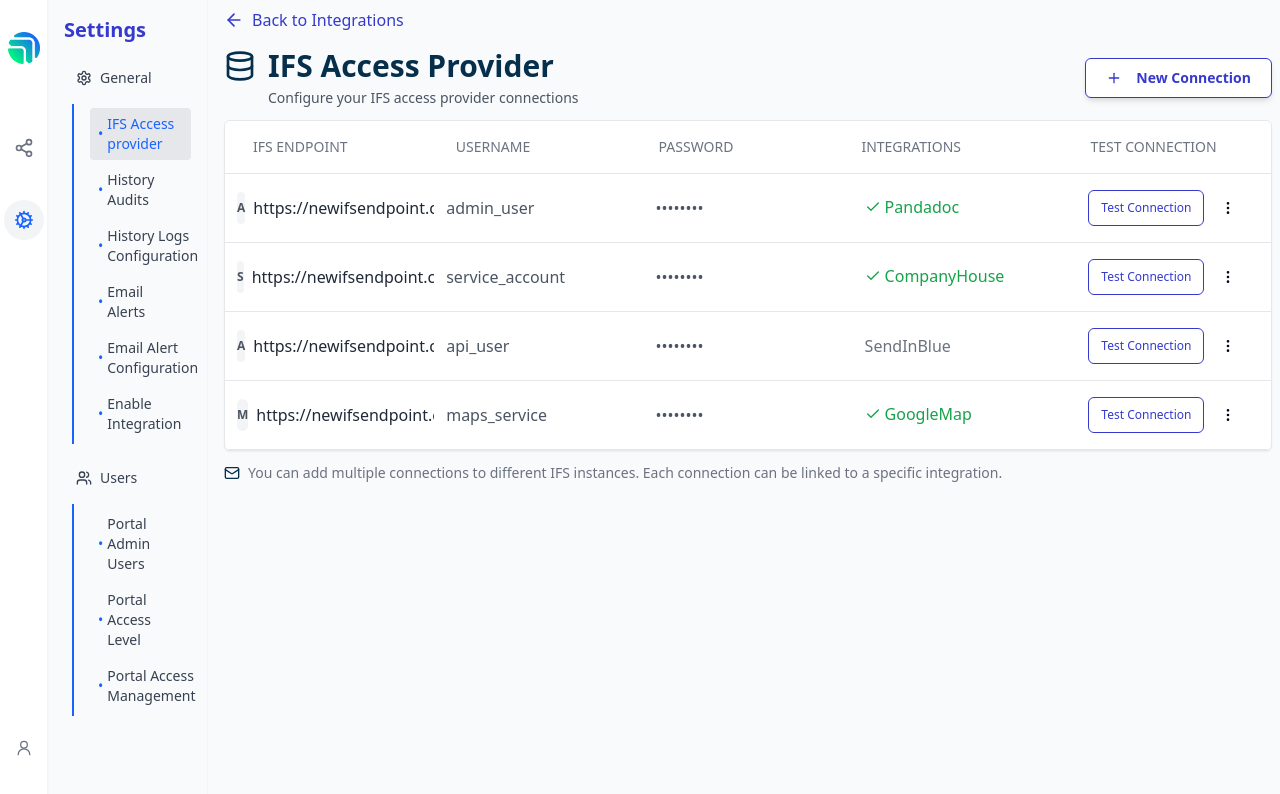
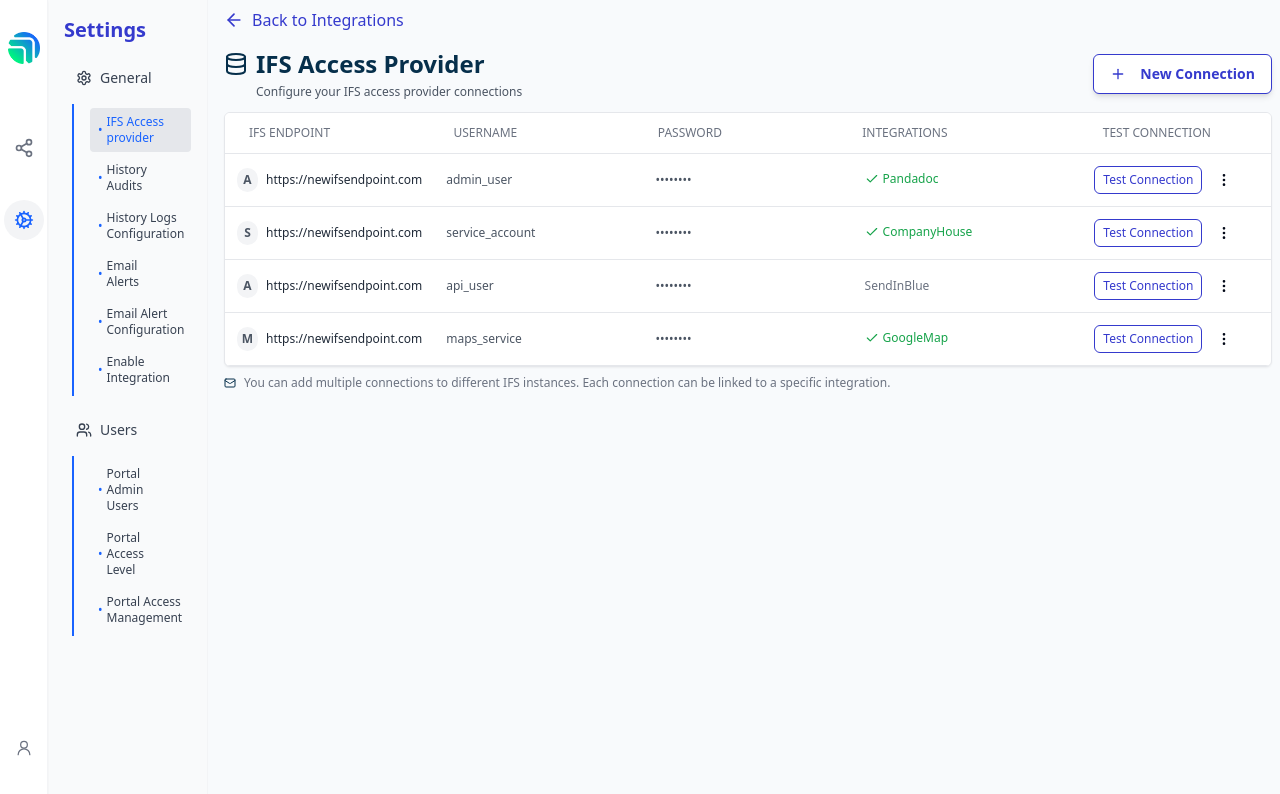
Before and after one commit to charanar/whimsical-workflow-wizard, a React (Vite) app: page /settings in a window 1280 px wide. Shown: the top 794 px of the page. Built offline with nearby package versions, Linux system fonts and the light colour scheme.

Commit message:
Reduce font sizes
Reduce font sizes for IFS Access Provider and table data to create more space for submenu items.

```diff
--- a/src/components/settings/ConnectionsTable.tsx
+++ b/src/components/settings/ConnectionsTable.tsx
@@ -29,7 +29,7 @@ const ConnectionsTable = ({ connections, onTestConnection, onDeleteConnection }:
   return (
     <Card className="border border-gray-200 shadow-sm rounded-md overflow-hidden w-full">
       <div className="border-b border-gray-200">
-        <div className="grid grid-cols-5 bg-white text-gray-500 text-sm p-4">
+        <div className="grid grid-cols-5 bg-white text-gray-500 text-xs p-3">
           <div className="px-3 font-medium">IFS ENDPOINT</div>
           <div className="px-3 font-medium">USERNAME</div>
           <div className="px-3 font-medium">PASSWORD</div>
@@ -43,18 +43,18 @@ const ConnectionsTable = ({ connections, onTestConnection, onDeleteConnection }:
             key={connection.id}
             className="grid grid-cols-5 border-b border-gray-200 items-center hover:bg-gray-50 transition-colors"
           >
-            <div className="text-gray-800 font-medium p-4 px-3 truncate flex items-center gap-2">
-              <div className="w-8 h-8 bg-gray-100 rounded-full flex items-center justify-center">
+            <div className="text-gray-800 font-medium p-3 px-3 truncate flex items-center gap-2 text-xs">
+              <div className="w-6 h-6 bg-gray-100 rounded-full flex items-center justify-center">
                 <span className="text-xs font-bold text-gray-600">{connection.username.charAt(0).toUpperCase()}</span>
               </div>
               {connection.endpoint}
             </div>
-            <div className="text-gray-600 p-4 px-3 truncate">{connection.username}</div>
-            <div className="text-gray-600 p-4 px-3">••••••••</div>
-            <div className="text-gray-600 p-4 px-3">
+            <div className="text-gray-600 p-3 px-3 truncate text-xs">{connection.username}</div>
+            <div className="text-gray-600 p-3 px-3 text-xs">••••••••</div>
+            <div className="text-gray-600 p-3 px-3 text-xs">
               {connection.status === "active" ? (
                 <span className="inline-flex items-center text-green-600">
-                  <Check size={16} className="mr-1" /> {connection.integration}
+                  <Check size={14} className="mr-1" /> {connection.integration}
                 </span>
               ) : (
                 <span className="inline-flex items-center text-gray-500">
@@ -62,19 +62,19 @@ const ConnectionsTable = ({ connections, onTestConnection, onDeleteConnection }:
                 </span>
               )}
             </div>
-            <div className="p-4 px-3 flex items-center justify-center">
+            <div className="p-3 px-3 flex items-center justify-center">
               <Button
                 variant="outline"
                 size="sm"
-                className="text-xs border-[#353acd] text-[#353acd] hover:bg-[#353acd]/10"
+                className="text-xs border-[#353acd] text-[#353acd] hover:bg-[#353acd]/10 h-7 px-2"
                 onClick={() => onTestConnection(connection.id)}
               >
                 Test Connection
               </Button>
               <DropdownMenu>
                 <DropdownMenuTrigger asChild>
-                  <Button variant="ghost" size="sm" className="h-8 w-8 p-0 ml-2">
-                    <MoreVertical className="h-4 w-4" />
+                  <Button variant="ghost" size="sm" className="h-7 w-7 p-0 ml-2">
+                    <MoreVertical className="h-3 w-3" />
                   </Button>
                 </DropdownMenuTrigger>
                 <DropdownMenuContent align="end" className="w-[200px]">
--- a/src/components/settings/IFSProviderHeader.tsx
+++ b/src/components/settings/IFSProviderHeader.tsx
@@ -8,22 +8,22 @@ type IFSProviderHeaderProps = {
 
 const IFSProviderHeader = ({ onAddConnection }: IFSProviderHeaderProps) => {
   return (
-    <div className="flex justify-between items-center mb-3"> {/* Changed from mb-5 to mb-3 */}
+    <div className="flex justify-between items-center mb-3">
       <div>
-        <h1 className="text-3xl font-bold flex items-center gap-3 text-[#062f4b]">
-          <Database className="h-8 w-8 text-[#062f4b]" />
+        <h1 className="text-2xl font-bold flex items-center gap-2 text-[#062f4b]">
+          <Database className="h-6 w-6 text-[#062f4b]" />
           IFS Access Provider
         </h1>
-        <p className="text-gray-600 text-sm mt-1 ml-11"> {/* Changed from mt-2 to mt-1 */}
+        <p className="text-gray-600 text-xs mt-1 ml-8">
           Configure your IFS access provider connections
         </p>
       </div>
       <Button
         onClick={onAddConnection}
         variant="outline"
-        className="border-[#353acd] text-[#353acd] hover:bg-[#353acd]/10 font-semibold px-5 py-2.5 rounded-md shadow-md"
+        className="border-[#353acd] text-[#353acd] hover:bg-[#353acd]/10 font-semibold px-4 py-2 rounded-md shadow-md text-sm"
       >
-        <Plus size={18} className="mr-1.5" /> New Connection
+        <Plus size={16} className="mr-1.5" /> New Connection
       </Button>
     </div>
   );
--- a/src/components/settings/IFSProviderSection.tsx
+++ b/src/components/settings/IFSProviderSection.tsx
@@ -22,8 +22,8 @@ const IFSProviderSection = ({ connections, onAddConnection, onTestConnection, on
         onDeleteConnection={onDeleteConnection}
       />
 
-      <div className="mt-3 text-sm text-gray-500 flex items-start gap-2"> {/* Changed from mt-5 to mt-3 */}
-        <Mail className="h-4 w-4 mt-0.5 text-[#062f4b]" />
+      <div className="mt-2 text-xs text-gray-500 flex items-start gap-2">
+        <Mail className="h-3 w-3 mt-0.5 text-[#062f4b]" />
         <p>You can add multiple connections to different IFS instances. Each connection can be linked to a specific integration.</p>
       </div>
     </div>
--- a/src/components/settings/SettingsSidebar.tsx
+++ b/src/components/settings/SettingsSidebar.tsx
@@ -34,7 +34,7 @@ const SettingsSidebar = ({ activeCategory, setActiveCategory }: SettingsSidebarP
                 <a
                   href="#"
                   onClick={(e) => { e.preventDefault(); setActiveCategory("ifs-provider"); }}
-                  className={`flex items-center text-sm py-1.5 px-2 rounded transition-colors duration-150 group
+                  className={`flex items-center text-xs py-1.5 px-2 rounded transition-colors duration-150 group
                     ${activeCategory === "ifs-provider" ? "bg-gray-200 text-[#1963ff] font-medium" : "text-gray-700 hover:bg-gray-100"}`}
                 >
                   <span className="mr-1 text-[#1963ff]">•</span>
@@ -46,7 +46,7 @@ const SettingsSidebar = ({ activeCategory, setActiveCategory }: SettingsSidebarP
                 <a
                   href="#"
                   onClick={(e) => e.preventDefault()}
-                  className="flex items-center text-sm text-gray-700 py-1.5 px-2 rounded hover:bg-gray-100 transition-colors duration-150 group"
+                  className="flex items-center text-xs text-gray-700 py-1.5 px-2 rounded hover:bg-gray-100 transition-colors duration-150 group"
                 >
                   <span className="mr-1 text-[#1963ff]">•</span>
                   <span>History Audits</span>
@@ -57,7 +57,7 @@ const SettingsSidebar = ({ activeCategory, setActiveCategory }: SettingsSidebarP
                 <a
                   href="#"
                   onClick={(e) => e.preventDefault()}
-                  className="flex items-center text-sm text-gray-700 py-1.5 px-2 rounded hover:bg-gray-100 transition-colors duration-150 group"
+                  className="flex items-center text-xs text-gray-700 py-1.5 px-2 rounded hover:bg-gray-100 transition-colors duration-150 group"
                 >
                   <span className="mr-1 text-[#1963ff]">•</span>
                   <span>History Logs Configuration</span>
@@ -68,7 +68,7 @@ const SettingsSidebar = ({ activeCategory, setActiveCategory }: SettingsSidebarP
                 <a
                   href="#"
                   onClick={(e) => e.preventDefault()}
-                  className="flex items-center text-sm text-gray-700 py-1.5 px-2 rounded hover:bg-gray-100 transition-colors duration-150 group"
+                  className="flex items-center text-xs text-gray-700 py-1.5 px-2 rounded hover:bg-gray-100 transition-colors duration-150 group"
                 >
                   <span className="mr-1 text-[#1963ff]">•</span>
                   <span>Email Alerts</span>
@@ -79,7 +79,7 @@ const SettingsSidebar = ({ activeCategory, setActiveCategory }: SettingsSidebarP
                 <a
                   href="#"
                   onClick={(e) => e.preventDefault()}
-                  className="flex items-center text-sm text-gray-700 py-1.5 px-2 rounded hover:bg-gray-100 transition-colors duration-150 group"
+                  className="flex items-center text-xs text-gray-700 py-1.5 px-2 rounded hover:bg-gray-100 transition-colors duration-150 group"
                 >
                   <span className="mr-1 text-[#1963ff]">•</span>
                   <span>Email Alert Configuration</span>
@@ -90,7 +90,7 @@ const SettingsSidebar = ({ activeCategory, setActiveCategory }: SettingsSidebarP
                 <a
                   href="#"
                   onClick={(e) => e.preventDefault()}
-                  className="flex items-center text-sm text-gray-700 py-1.5 px-2 rounded hover:bg-gray-100 transition-colors duration-150 group"
+                  className="flex items-center text-xs text-gray-700 py-1.5 px-2 rounded hover:bg-gray-100 transition-colors duration-150 group"
                 >
                   <span className="mr-1 text-[#1963ff]">•</span>
                   <span>Enable Integration</span>
@@ -122,7 +122,7 @@ const SettingsSidebar = ({ activeCategory, setActiveCategory }: SettingsSidebarP
                 <a
                   href="#"
                   onClick={(e) => e.preventDefault()}
-                  className="flex items-center text-sm text-gray-700 py-1.5 px-2 rounded hover:bg-gray-100 transition-colors duration-150 group"
+                  className="flex items-center text-xs text-gray-700 py-1.5 px-2 rounded hover:bg-gray-100 transition-colors duration-150 group"
                 >
                   <span className="mr-1 text-[#1963ff]">•</span>
                   <span>Portal Admin Users</span>
@@ -133,7 +133,7 @@ const SettingsSidebar = ({ activeCategory, setActiveCategory }: SettingsSidebarP
                 <a
                   href="#"
                   onClick={(e) => e.preventDefault()}
-                  className="flex items-center text-sm text-gray-700 py-1.5 px-2 rounded hover:bg-gray-100 transition-colors duration-150 group"
+                  className="flex items-center text-xs text-gray-700 py-1.5 px-2 rounded hover:bg-gray-100 transition-colors duration-150 group"
                 >
                   <span className="mr-1 text-[#1963ff]">•</span>
                   <span>Portal Access Level</span>
@@ -144,7 +144,7 @@ const SettingsSidebar = ({ activeCategory, setActiveCategory }: SettingsSidebarP
                 <a
                   href="#"
                   onClick={(e) => e.preventDefault()}
-                  className="flex items-center text-sm text-gray-700 py-1.5 px-2 rounded hover:bg-gray-100 transition-colors duration-150 group"
+                  className="flex items-center text-xs text-gray-700 py-1.5 px-2 rounded hover:bg-gray-100 transition-colors duration-150 group"
                 >
                   <span className="mr-1 text-[#1963ff]">•</span>
                   <span>Portal Access Management</span>
```
